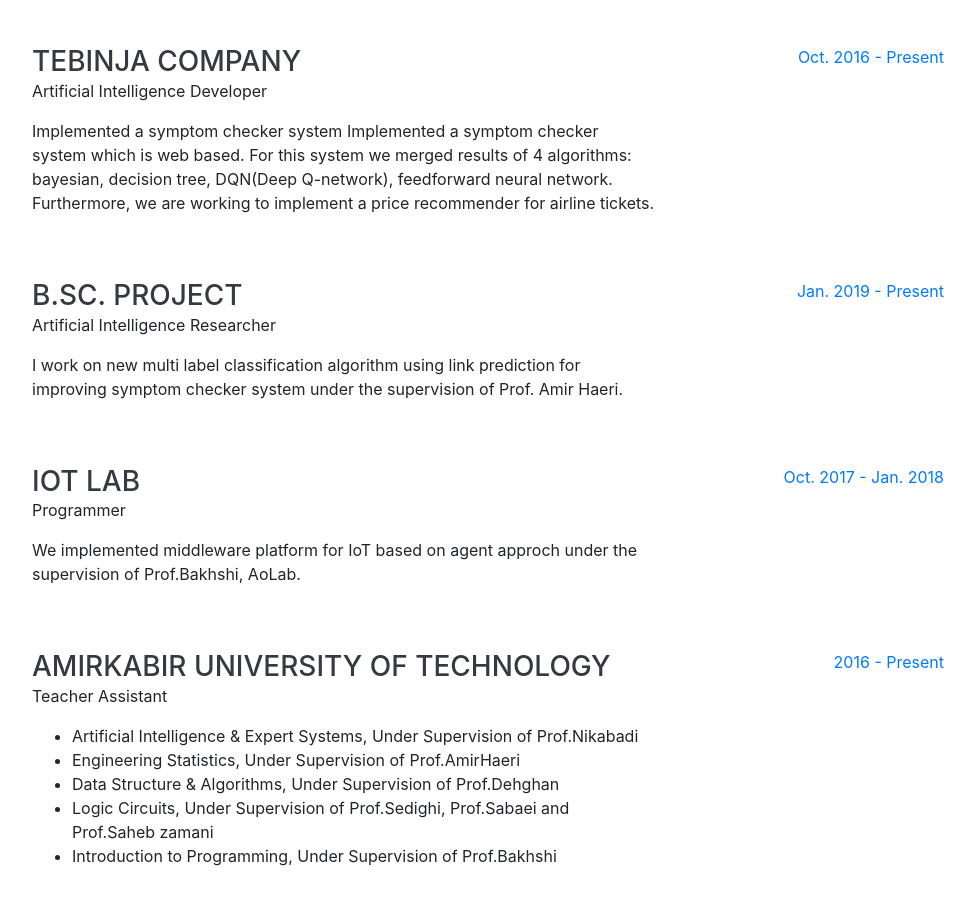
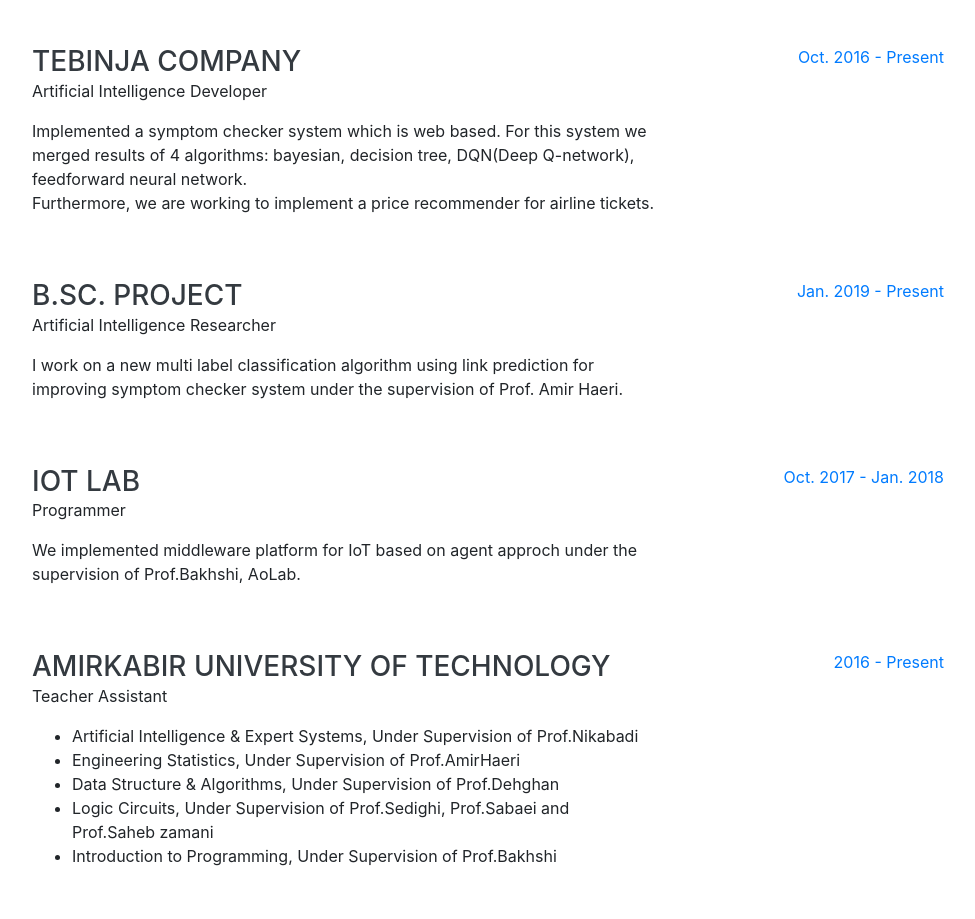
Before and after one commit to mahtabfarrokh/mahtabfarrokh.github.io, a website with bundled scripts: page index.html in a window 1280 px wide. Shown: the part 890-1809 px from the top of the page, without its empty margins (288-1263 px from the left). Built offline with nearby package versions, Linux system fonts and the light colour scheme; a web font is replaced by a local one.

Commit message:
mistakes fixed

```diff
--- a/index.html
+++ b/index.html
@@ -103,7 +103,7 @@
           <div class="resume-content">
             <h3 class="mb-0">Tebinja Company</h3>
             <div class="leader mb-3">Artificial Intelligence Developer</div>
-            <p>Implemented a symptom checker system Implemented a symptom checker system which is web based. For this system we merged results of 4 algorithms: bayesian, decision
+            <p>Implemented a symptom checker system which is web based. For this system we merged results of 4 algorithms: bayesian, decision
               tree, DQN(Deep Q-network), feedforward neural network. <br />
               Furthermore, we are working to implement a price recommender for airline tickets.</p>
           </div>
@@ -116,7 +116,7 @@
           <div class="resume-content">
             <h3 class="mb-0">B.SC. PROJECT </h3>
             <div class="leader mb-3">Artificial Intelligence Researcher</div>
-            <p>I work on new multi label classification algorithm using link prediction for improving symptom checker system under the supervision of
+            <p>I work on a new multi label classification algorithm using link prediction for improving symptom checker system under the supervision of
               Prof. Amir Haeri.</p>
           </div>
           <div class="resume-date text-md-right">
```
Also changed, not shown: 1 other file.
